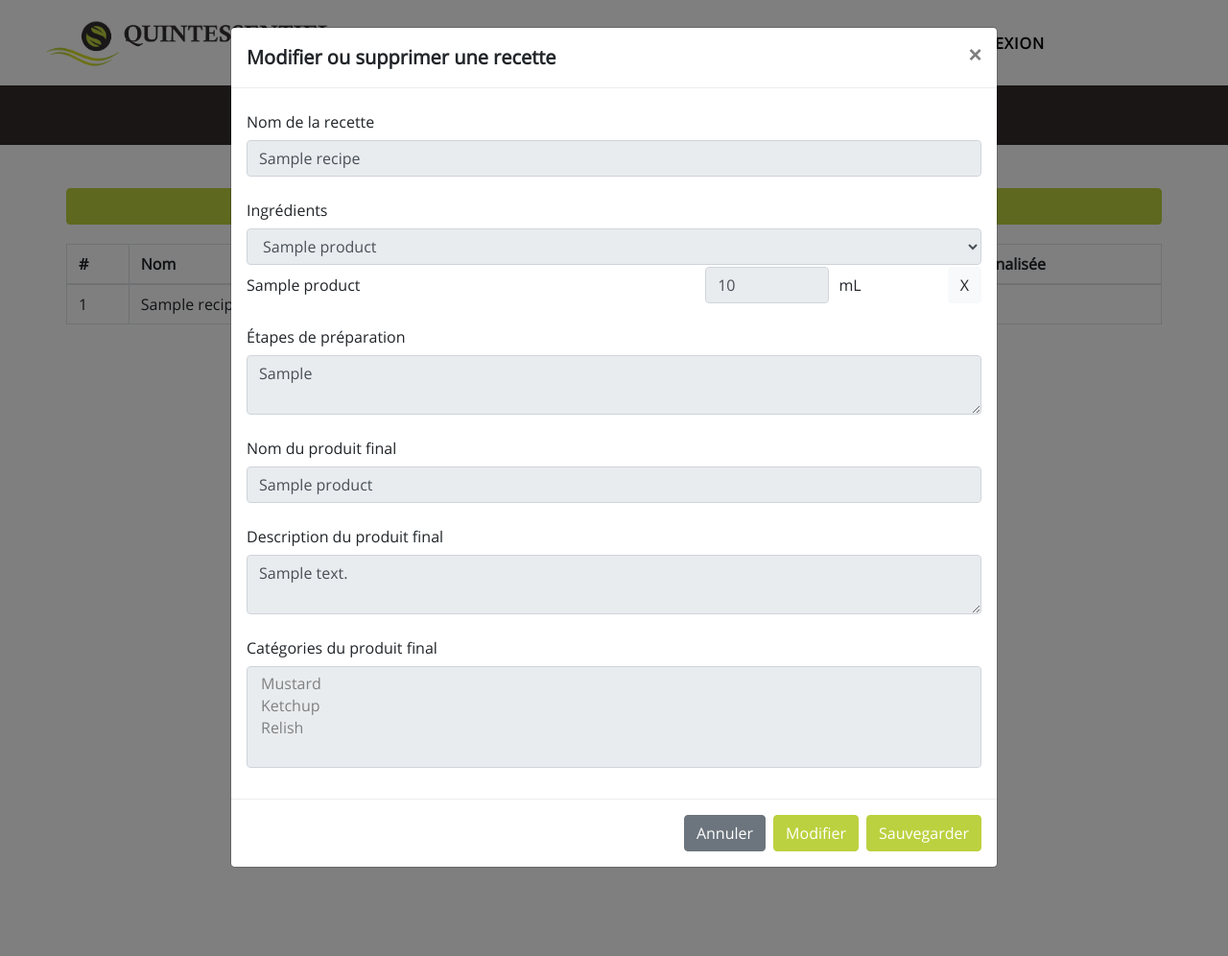
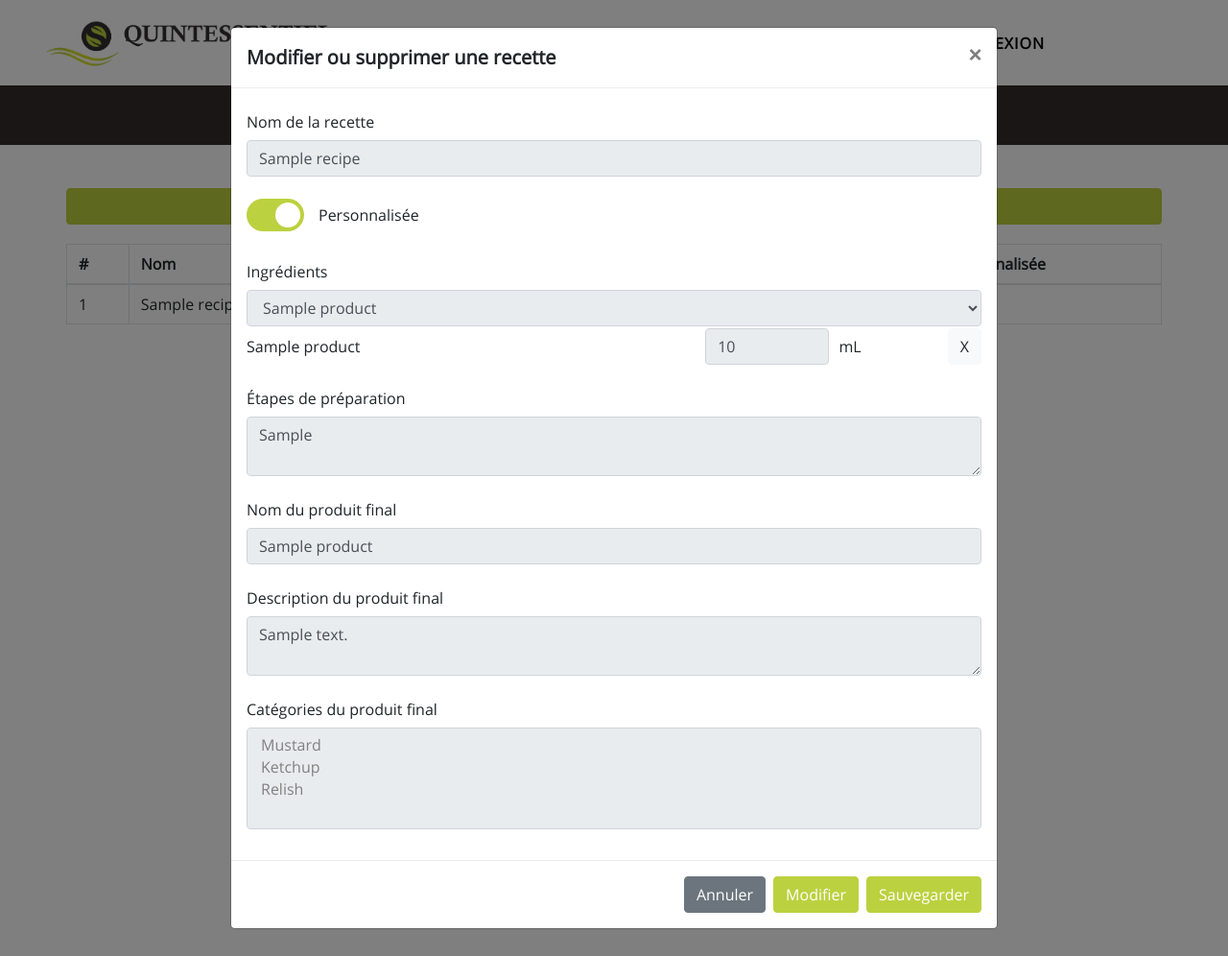
Before and after one commit to cyvilanova/projetFinalWebsite, a PHP site: page /myrecipes.php in a window 1280 px wide, after a click that opens the changed part. Shown: the whole page at 96% size. Run offline with PHP 8.4, Linux system fonts and the light colour scheme; tables that the repository leaves empty hold one stand-in row (values such as "Sample post"); some libraries are stand-ins or nearby versions.

Commit message:
Added toggle for custom/standard recipe

```diff
--- a/css/style_index.css
+++ b/css/style_index.css
@@ -424,6 +424,81 @@ img {
 
 .recipes-wrapper .btn {
     margin-bottom: 20px;
+}
+
+.switch-wrapper {
+    display: flex;
+    flex-direction: row;
+    align-items: center;
+    padding: 7px 0;
+    margin-bottom: 16px;
+}
+
+.custom-recipe {
+    margin-left: 15px;
+}
+
+/* The switch - the box around the slider */
+.switch {
+    position: relative;
+    display: inline-block;
+    width: 60px;
+    height: 34px;
+}
+
+/* Hide default HTML checkbox */
+.switch input {
+    opacity: 0;
+    width: 0;
+    height: 0;
+}
+
+/* The slider */
+.slider {
+    position: absolute;
+    cursor: pointer;
+    top: 0;
+    left: 0;
+    right: 0;
+    bottom: 0;
+    background-color: #ccc;
+    -webkit-transition: .4s;
+    transition: .4s;
+}
+
+.slider:before {
+    position: absolute;
+    content: "";
+    height: 26px;
+    width: 26px;
+    left: 4px;
+    bottom: 4px;
+    background-color: #fff;
+    -webkit-transition: .4s;
+    transition: .4s;
+}
+
+input:checked + .slider {
+    background-color: #bcd13f;
+}
+
+input:focus + .slider {
+    box-shadow: 0 0 1px #bcd13f;
+}
+
+input:checked + .slider:before {
+    -webkit-transform: translateX(26px);
+    -ms-transform: translateX(26px);
+    transform: translateX(26px);
+}
+
+/* Rounded sliders */
+.slider.round {
+    border-radius: 34px;
+}
+
+.slider.round:before {
+    border-radius: 50%;
 }
 
 /************** CSS style edit recipe modal ********************/
--- a/javascript/manageRecipes.js
+++ b/javascript/manageRecipes.js
@@ -10,6 +10,15 @@ function editRecipe(recipe) {
   $('#recipe-steps').val(recipe.steps);
   $('#recipe-product').val(recipe.finalProduct.name);
   $('#product-description').val(recipe.finalProduct.description);
+
+  if(recipe.custom == 1) {
+    $('#switch-custom-recipe').prop('checked', true);  // Checks the box
+    $('#custom-recipe-title').html('Personnalisée');
+  }
+  else {
+    $('#switch-custom-recipe').prop('checked', false); // Unchecks the box
+    $('#custom-recipe-title').html('Standard');
+  }
 
   displayIngredients(recipe.ingredients);
 }
@@ -78,6 +87,7 @@ function getRecipeInformations(modalId) {
     data: {
       id: currentRecipe ? currentRecipe.id : 0,
       name: $(modalId).find('#recipe-name').val(),
+      isCustom: isCustomRecipeChecked(modalId) ? 1 : 0,
       steps: $(modalId).find('#recipe-steps').val(),
       ingredients: getIngredients(modalId),
       productName: $(modalId).find('#recipe-product').val(),
@@ -104,3 +114,18 @@ function getIngredients(modalId) {
 
   return JSON.stringify(ingredients);
 }
+
+/** Changes the label of the toggle */
+function changeLabelCheckBox(modalId) {
+  if(isCustomRecipeChecked(modalId)) {
+    $(modalId).find('#custom-recipe-title').html('Personnalisée');
+  }
+  else {
+    $(modalId).find('#custom-recipe-title').html('Standard');
+  }
+}
+
+/** Checks if the toggle is checked or not */
+function isCustomRecipeChecked(modalId) {
+  return $(modalId).find('#switch-custom-recipe').is(':checked');
+}
--- a/myrecipes.php
+++ b/myrecipes.php
@@ -72,6 +72,13 @@ include_once "phpScripts/Product/CtrlProduct.php";
                             <label for="recipe-name" class="col-form-label">Nom de la recette</label>
                             <input type="text" class="form-control" id="recipe-name" disabled>
                         </div>
+                        <div class="switch-wrapper">
+                            <label class="switch">
+                                <input type="checkbox" id="switch-custom-recipe" onchange="changeLabelCheckBox('#editModal')">
+                                <span class="slider round"></span>
+                            </label>
+                            <label for="switch-custom-recipe" class="custom-recipe" id="custom-recipe-title"></label>
+                        </div>
                         <div class="form-group">
                             <label for="recipe-ingredients" class="col-form-label">Ingrédients</label>
                             <select class="form-control selectpicker" data-live-search="true" onchange="editRecipeAddIngredientModal(this)" id="recipe-ingredients" data-live-search="true" disabled>
@@ -130,6 +137,13 @@ include_once "phpScripts/Product/CtrlProduct.php";
                             <label for="recipe-name" class="col-form-label">Nom de la recette</label>
                             <input type="text" class="form-control" id="recipe-name">
                         </div>
+                        <div class="switch-wrapper">
+                            <label class="switch">
+                                <input type="checkbox" id="switch-custom-recipe" onchange="changeLabelCheckBox('#addModal')">
+                                <span class="slider round"></span>
+                            </label>
+                            <label for="switch-custom-recipe" class="custom-recipe" id="custom-recipe-title">Standard</label>
+                        </div>
                         <div class="form-group">
                             <label for="recipe-ingredients" class="col-form-label">Ingrédients</label>
                             <select class="form-control selectpicker" data-live-search="true" onchange="addRecipeAddIngredientModal(this)" id="recipe-ingredients">
```
